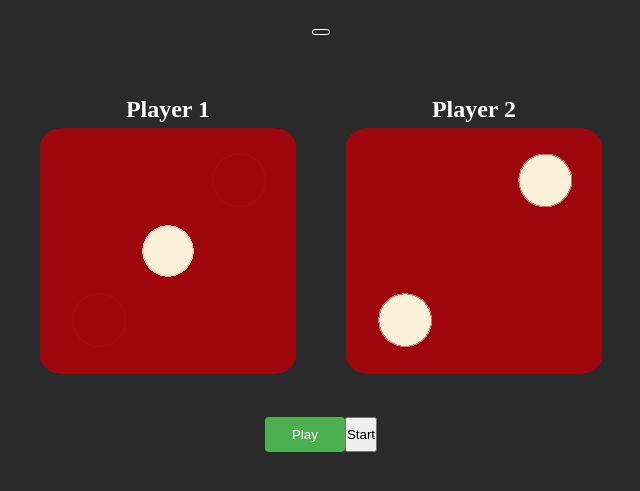
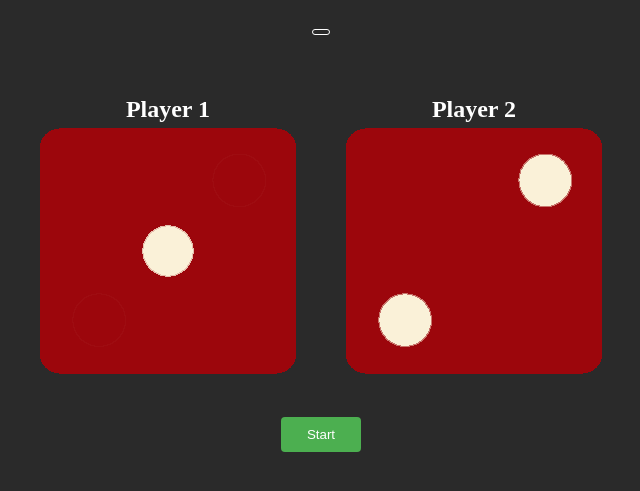
Before and after one commit to its-subhro/Dice-game, a plain HTML site: page index.html in a window 1280 px wide. Shown: the part 223-714 px from the top of the page, without its empty margins (319-959 px from the left). Drawn offline with Linux system fonts and the light colour scheme.

Commit message:
Update style.css

```diff
--- a/style.css
+++ b/style.css
@@ -18,7 +18,6 @@ body{
 .container {
     display: flex;
     flex-direction: column;
-    /* text-align: center; */
   }
 
   .div1{
@@ -52,7 +51,7 @@ body{
     text-align: center;
   }
   .play-button {
-
+    display: none;
     background-color: #4CAF50;
     color: white;
     padding: 10px 20px;
@@ -66,6 +65,22 @@ body{
   .play-button:hover {
     background-color: #3e8a41;
   }
+
+  .start {
+    background-color: #4CAF50;
+    color: white;
+    padding: 10px 20px;
+    border: none;
+    border-radius: 4px;
+    transition: background-color 0.3s ease;
+    width: 80px;
+    cursor: pointer;
+  }
+
+  .start:hover {
+    background-color: #3e8a41;
+  }
+
   .div{
     margin-top: 10px;
     margin-bottom: 30px;
@@ -91,7 +106,7 @@ body{
   border-radius: 5px;
 }
 
- /* For mobile devices */
+
 
 @media (max-width: 767px) {
 .div1{
```
